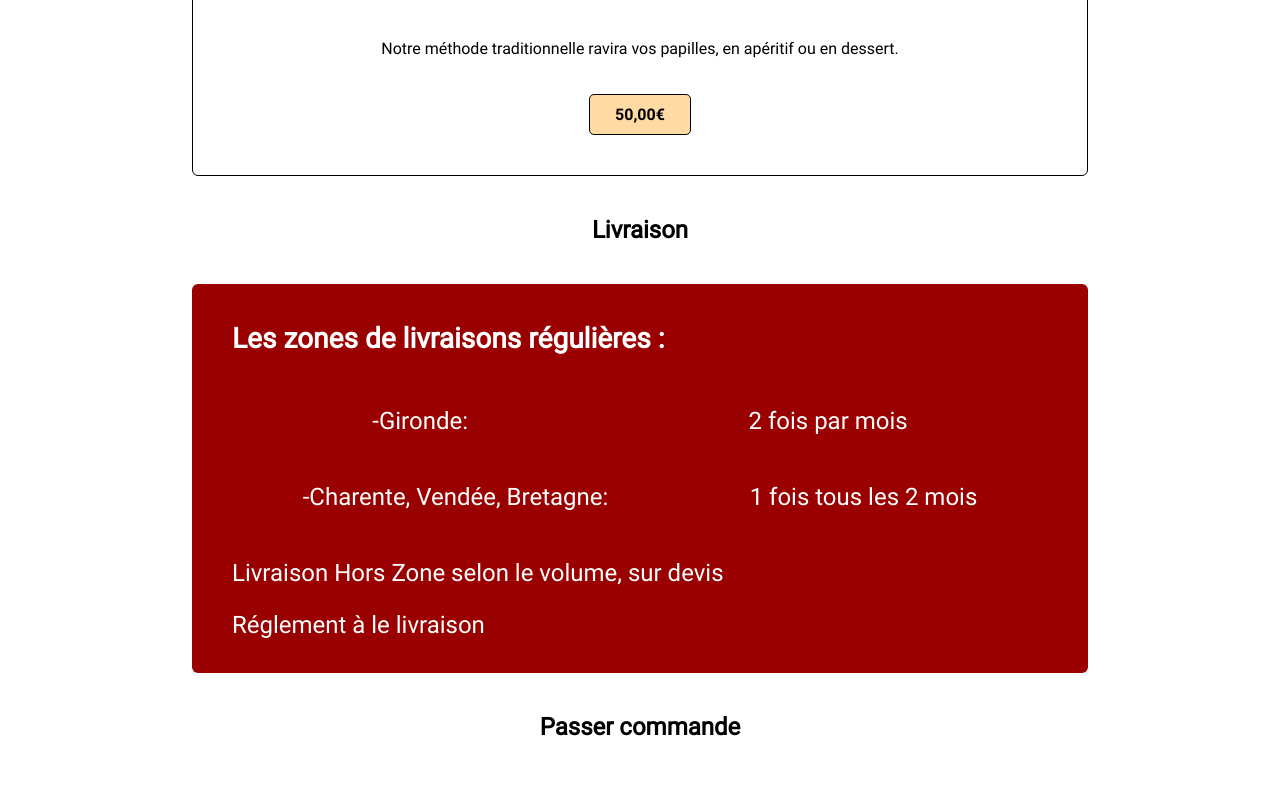
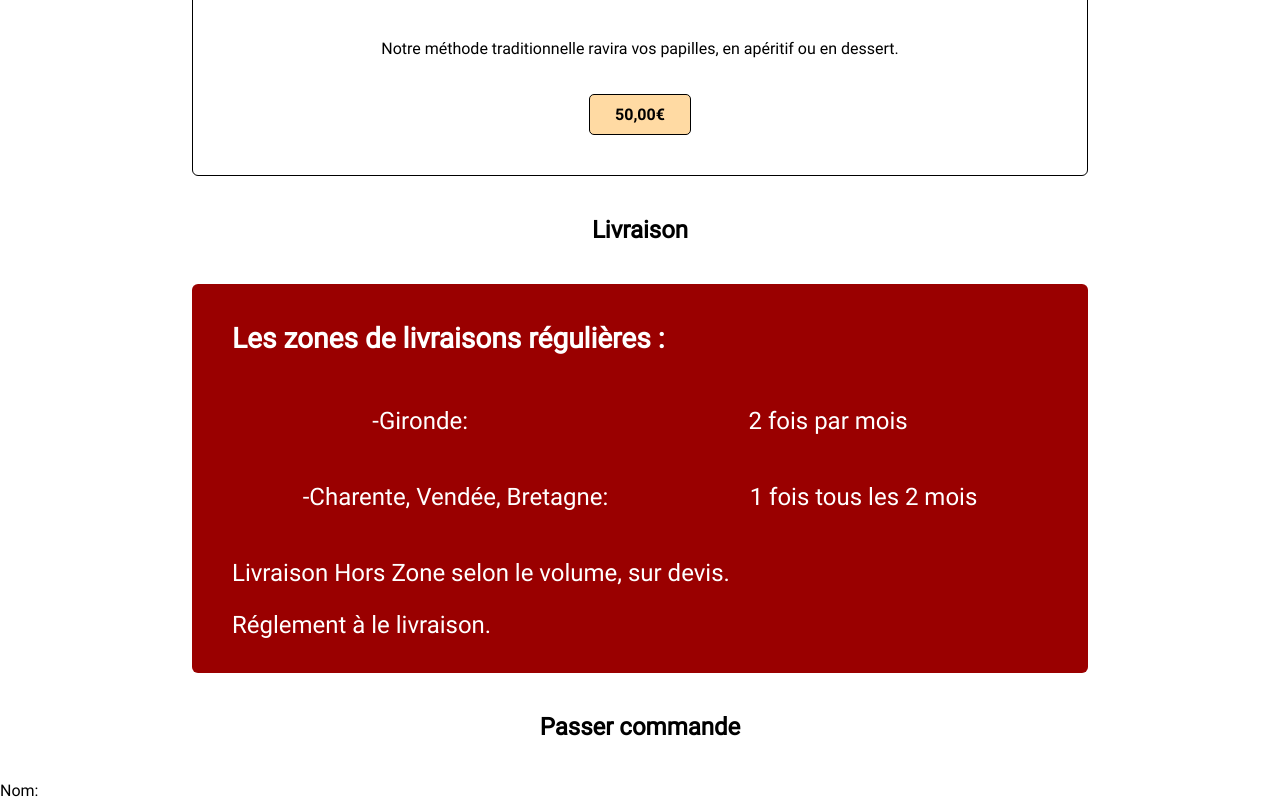
Before and after one commit to ThoLeBris/Projet_EPCF2, a React (Create React App) app in the folder client/: page / in a window 1280 px wide. Shown: the part 3772-4572 px from the top of the page. Built offline with nearby package versions, Linux system fonts and the light colour scheme; a web font is replaced by a local one.

Commit message:
debut formulaire de commande

```diff
--- a/client/src/App.css
+++ b/client/src/App.css
@@ -259,3 +259,11 @@ h2 {
     flex-wrap: wrap;
     justify-content: space-around;
 }
+
+
+/**      -       COMMANDER      -    */
+
+
+#commander{
+
+}
--- a/client/src/components/Commander.jsx
+++ b/client/src/components/Commander.jsx
@@ -5,6 +5,9 @@ const Commander = () => {
         <div id="commander">
             <h2>Passer commande</h2>
 
+            <form method="post">
+                <label>Nom: </label>
+            </form>
         </div>
     )
 }
--- a/client/src/components/Produits.jsx
+++ b/client/src/components/Produits.jsx
@@ -121,8 +121,8 @@ const Produits = () => {
                         <p>-Charente, Vendée, Bretagne:</p>
                         <p>1 fois tous les 2 mois</p>
                     </div>
-                    <p>Livraison Hors Zone selon le volume, sur devis</p>
-                    <p>Réglement à le livraison</p>
+                    <p>Livraison Hors Zone selon le volume, sur devis.</p>
+                    <p>Réglement à le livraison.</p>
                 </div>
             </div>
         </div>
```
